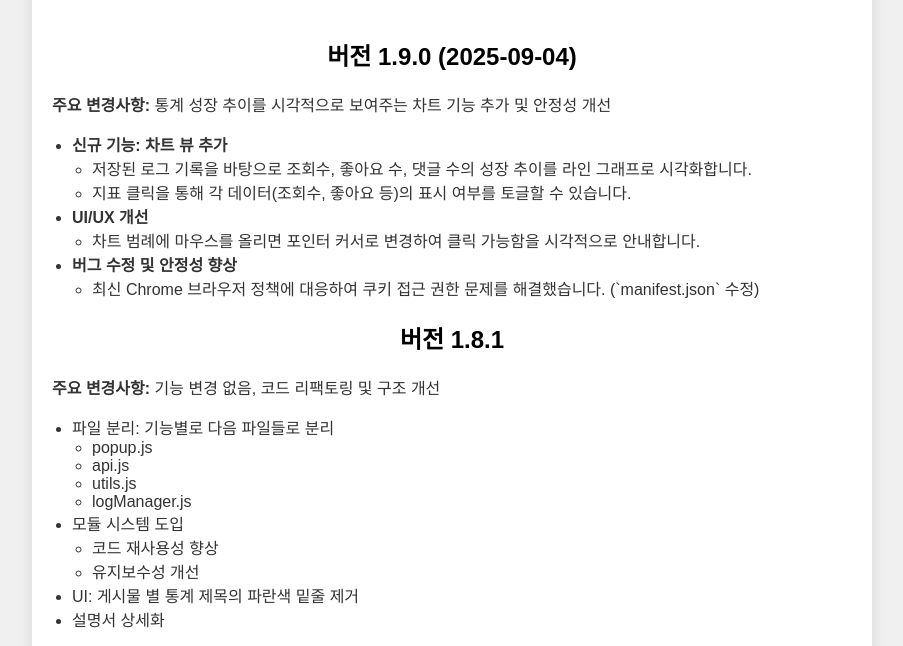
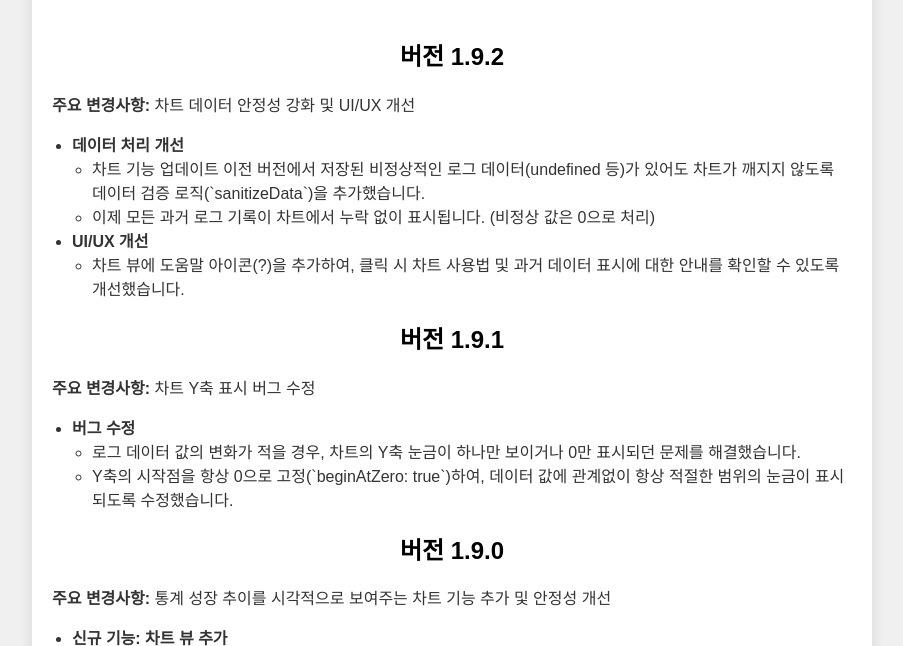
Before and after one commit to sssungjin/Velog-Stats, a browser extension: page pages/release-notes.html in a window 1280 px wide. Shown: the part 167-813 px from the top of the page, without its empty margins (188-1091 px from the left). Drawn offline with Linux system fonts and the light colour scheme.

Commit message:
release note 1.9.1, 1.9.2 내용 추가

```diff
--- a/pages/release-notes.html
+++ b/pages/release-notes.html
@@ -51,8 +51,55 @@
       </header>
 
       <section class="release-notes">
-        <h2>버전 1.9.0 (2025-09-04)</h2>
+        <h2>버전 1.9.2</h2>
+        <p>
+          <strong>주요 변경사항:</strong> 차트 데이터 안정성 강화 및 UI/UX 개선
+        </p>
+        <ul>
+          <li>
+            <strong>데이터 처리 개선</strong>
+            <ul>
+              <li>
+                차트 기능 업데이트 이전 버전에서 저장된 비정상적인 로그
+                데이터(undefined 등)가 있어도 차트가 깨지지 않도록 데이터 검증
+                로직(`sanitizeData`)을 추가했습니다.
+              </li>
+              <li>
+                이제 모든 과거 로그 기록이 차트에서 누락 없이 표시됩니다.
+                (비정상 값은 0으로 처리)
+              </li>
+            </ul>
+          </li>
+          <li>
+            <strong>UI/UX 개선</strong>
+            <ul>
+              <li>
+                차트 뷰에 도움말 아이콘(?)을 추가하여, 클릭 시 차트 사용법 및
+                과거 데이터 표시에 대한 안내를 확인할 수 있도록 개선했습니다.
+              </li>
+            </ul>
+          </li>
+        </ul>
 
+        <h2>버전 1.9.1</h2>
+        <p><strong>주요 변경사항:</strong> 차트 Y축 표시 버그 수정</p>
+        <ul>
+          <li>
+            <strong>버그 수정</strong>
+            <ul>
+              <li>
+                로그 데이터 값의 변화가 적을 경우, 차트의 Y축 눈금이 하나만
+                보이거나 0만 표시되던 문제를 해결했습니다.
+              </li>
+              <li>
+                Y축의 시작점을 항상 0으로 고정(`beginAtZero: true`)하여, 데이터
+                값에 관계없이 항상 적절한 범위의 눈금이 표시되도록 수정했습니다.
+              </li>
+            </ul>
+          </li>
+        </ul>
+
+        <h2>버전 1.9.0</h2>
         <p>
           <strong>주요 변경사항:</strong> 통계 성장 추이를 시각적으로 보여주는
           차트 기능 추가 및 안정성 개선
@@ -66,8 +113,8 @@
                 추이를 라인 그래프로 시각화합니다.
               </li>
               <li>
-                지표 클릭을 통해 각 데이터(조회수, 좋아요 등)의 표시 여부를
-                토글할 수 있습니다.
+                차트 범례(Legend) 클릭을 통해 각 데이터(조회수, 좋아요 등)의
+                표시 여부를 토글할 수 있습니다.
               </li>
             </ul>
           </li>
@@ -90,6 +137,7 @@
             </ul>
           </li>
         </ul>
+
         <h2>버전 1.8.1</h2>
         <p>
           <strong>주요 변경사항:</strong> 기능 변경 없음, 코드 리팩토링 및 구조
```
